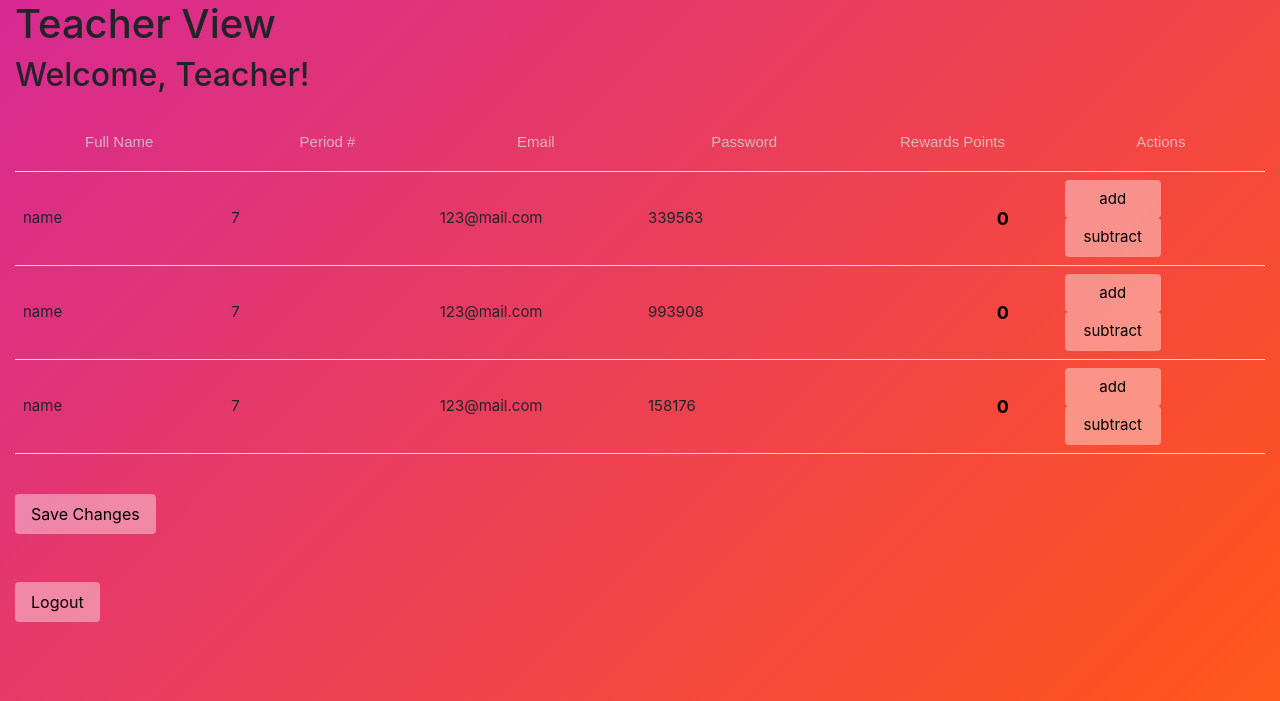
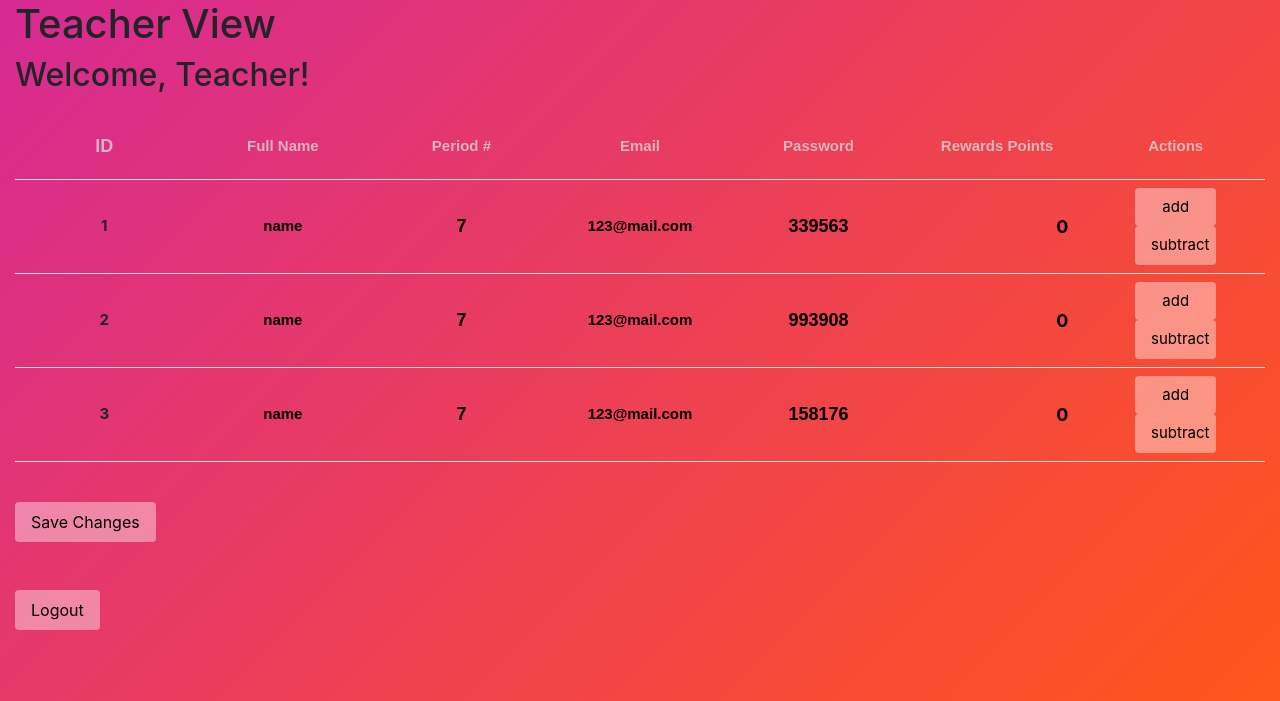
Before and after one commit to MatthiasMasiero/CompSci-RP-Website, a Flask app: page /t in a window 1280 px wide. Shown: the top 701 px of the page. Run offline with Flask 3, Linux system fonts and the light colour scheme; a user stored in the database is signed in; data comes from the database, SQL or seed files in the repository; both versions use the stored data as it was after the commit.

Commit message:
added ID clmn, made everything editable, TODO@271

```diff
--- a/main.py
+++ b/main.py
@@ -219,50 +219,108 @@ def teacher():
         if request.method == "POST":
             users = []
             for i in range(len(Student.query.all())):
+                str_id = "studentid" + str(i)
                 str_name = "studentname" + str(i)
                 str_period = "studentperiod" + str(i)
                 str_email = "studentemail" + str(i)
                 str_password = "studentpassword" + str(i)
                 str_rp = "studentrp" + str(i)
 
-                # print(str_rp)
+
+                id_input = request.form[str_id]
+
 
                 name_input = request.form[str_name]
-                period_input = request.form[str_period]
-                email_input = request.form[str_email]
-                password_input = request.form[str_password]
-
-                rp_input = request.form[str_rp]
-
-                # print(f"points entered for user {i}: {rp_input}")
 
 
+                try:
+                    period_input = int(request.form[str_period])
+                except:
+                    # someone put an "e" in the period input (we don't know how to prevent them from doing it)
+                    flash(f"Please enter a valid period number for {name_input} (id: {id_input})")
+                    return redirect(url_for("teacher"))
 
-                users.append([name_input, period_input, email_input, password_input, rp_input])
+                # make sure period is a number between 1 and 8, inclusive
+                if period_input < 1 or period_input > 8:
+                    flash(f"Please enter a valid period number for {name_input} (id: {id_input})")
+                    return redirect(url_for("teacher"))
 
-            # print(users)
+
+                email_input = request.form[str_email]
+
+                # first check if the email has been changed/edited
+                if email_input != Student.query.filter_by(_id=id_input).first().email:
+                    # make sure email is unique
+                    emails_found = Student.query.filter_by(email=email_input).first()
+                    if emails_found and emails_found._id != id_input: # also making sure the matching email is not the same student
+                        flash(f"The email you're trying to change for {name_input} (id: {id_input}) is already taken by {emails_found.name} (id: {emails_found._id})")
+                        return redirect(url_for("teacher"))
+
+                    # make sure email is valid
+                    # for now, just checking if it's empty
+                    if email_input == "":
+                        flash(f"Please enter a valid email for {name_input} (id: {id_input})")
+                        return redirect(url_for("teacher"))
+
+
+                password_input = request.form[str_password]
+                # LOGIC FOR VALIDATING NEW PASSWORD:
+                # 1. check if the password has been changed/edited
+                # 2. make sure password is made up of only numbers
+                # 3. make sure password is a 6 digit number (leading zeroes allowed)
+                #   3a. TODO: check if it has leading zeroes that would make it a 6 digit number when removed (ex: 0000000000012 -> 000012, 000123456 -> 123456)
+                #   3b. if it's less than 6 digits, add leading zeroes
+                # 4. make sure password is unique (doesn't already belong to another student)
+
+
+                # first check if the password has been changed/edited
+                if password_input != Student.query.filter_by(_id=id_input).first().password:
+                    # make sure password is a 6 digit number (leading zeroes allowed)
+                    if not password_input.isdigit() or len(password_input) != 6:
+                        # check if it has leading zeroes that would make it a 6 digit number when removed
+                        if len(password_input.lstrip('0')) == 6:
+                            password_input = password_input.lstrip('0')
+                        if len(password_input) < 6:
+                            # add leading zeroes, then continue
+                            password_input = password_input.zfill(6)
+                        else:
+                            flash(f"Please enter a valid password for {name_input} (id: {id_input})")
+                            return redirect(url_for("teacher"))
+
+                    # make sure password is unique
+                    passwords_found = Student.query.filter_by(password=password_input).first()
+                    if passwords_found and passwords_found._id != id_input:
+                        flash(f"The password you're trying to change for {name_input} (id: {id_input}) is already taken by {passwords_found.name} (id: {passwords_found._id})")
+                        return redirect(url_for("teacher"))
+
+
+                try:
+                    rp_input = int(request.form[str_rp])
+                except:
+                    # someone put an "e" in the rp input (we don't know how to prevent them from doing it)
+                    flash(f"Please enter a valid number of RP for {name_input} (id: {id_input})")
+                    return redirect(url_for("teacher"))
+
+
+                users.append([id_input, name_input, period_input, email_input, password_input, rp_input])
+
 
             # update the database
             for i in range(len(users)):
-                # TODO: change the filter to use email for deployment
-                found_user = Student.query.filter_by(password=users[i][3]).first()
-                # print(f"points entered for user {i}: {users[i][4]}")
-                # print("found user from database", found_user)
-                # print("current user from the table: ", users[i])
+                # using the id for the filter because that can't be changed
+                found_user = Student.query.filter_by(_id=users[i][0]).first()
 
                 # IF YOU MAKE ALL TABLE CELLS INTO INPUTS, UNCOMMENT THIS
-                # found_user.name = users[i][0]
-                # found_user.period = users[i][1]
-                # found_user.email = users[i][2]
-                # found_user.password = users[i][3]
-                found_user.rp = users[i][4]
+                found_user.name = users[i][1]
+                found_user.period = users[i][2]
+                found_user.email = users[i][3]
+                found_user.password = users[i][4]
+                found_user.rp = users[i][5]
 
 
-                # print("new points value", found_user.rp)
                 db.session.commit()
 
             flash("Saved!")
-            # print(list(Student.query.all()))
             return redirect(url_for("teacher"))
 
         # display the table of students
--- a/static/teacher.css
+++ b/static/teacher.css
@@ -1,7 +1,7 @@
 /* give tables inner borders and padding */
 table, th, td {
     padding: 8px;
-    text-align: left;
+    text-align: center;
     border-bottom: 1px solid #ddd;
     border-collapse: collapse;
     font-size: 15px;
@@ -9,17 +9,18 @@ table, th, td {
     margin-bottom: 40px;
     width: 100%;
     table-layout: fixed;
+    font-weight: bold;
 }
 
 .search-input,
-.tableheader {
+.tableheader, .tableinput {
     padding: 0.6em 1em;
     width: 100%;
     background: none;
     border: none;
     outline: none;
     font-family: 'Fira Sans', sans-serif;
-    font-weight: 100;
+    font-weight: bold;
 }
 
 input[name="actionbutton"] {
@@ -56,6 +57,5 @@ input[type=number] {
 }
 
 #periodTableHeader {
-    font-weight: 100;
     font-size: 15px;
 }
--- a/static/teacher.js
+++ b/static/teacher.js
@@ -26,9 +26,11 @@ document.addEventListener("DOMContentLoaded", () => {
                 // get the entire row of the current cell
                 const row = tableCell.closest("tr");
                 // get the value of the current cell
-        const value = tableCell.textContent.toLowerCase().replace(",", "");
+                // const value = tableCell.textContent.toLowerCase().replace(",", "");
+                const value = tableCell.children[0].value.toLowerCase();
 
                 // if the value of the cell doesn't match the search query, hide the row
+
                 row.style.visibility = null;
 
                 if (value.search(searchQuery) === -1) {
@@ -37,6 +39,9 @@ document.addEventListener("DOMContentLoaded", () => {
             }
         });
     });
+
+
+
 
     // loop through all the buttons with the class "addbutton"
     document.querySelectorAll(".addbutton").forEach((button) => {
@@ -47,11 +52,11 @@ document.addEventListener("DOMContentLoaded", () => {
 
         // get the value of the 5th cell in the row
         const cell = parseInt(
-        button.closest("tr").querySelectorAll("td")[4].querySelector("input")
+            button.closest("tr").querySelectorAll("td")[5].querySelector("input")
             .value
             );
             // increment the value of the 5th cell in the row
-      button.closest("tr").querySelectorAll("td")[4].querySelector("input").value = cell + 1;
+            button.closest("tr").querySelectorAll("td")[5].querySelector("input").value = cell + 1;
 
         });
     });
@@ -65,16 +70,15 @@ document.addEventListener("DOMContentLoaded", () => {
 
         // get the value of the 5th cell in the row
         const cell = parseInt(
-        button.closest("tr").querySelectorAll("td")[4].querySelector("input")
+            button.closest("tr").querySelectorAll("td")[5].querySelector("input")
             .value
             );
             // increment the value of the 5th cell in the row
             button
             .closest("tr")
-        .querySelectorAll("td")[4]
+            .querySelectorAll("td")[5]
             .querySelector("input").value = cell - 1;
 
         });
     });
-
 });
--- a/templates/teacher.html
+++ b/templates/teacher.html
@@ -27,10 +27,14 @@
     <thead>
         <tr>
             <th>
+                <!-- <div class="tableheader">ID</div> -->
+                <input type="number" class="search-input" placeholder="ID">
+            </th>
+            <th>
                 <input type="text" class="search-input" placeholder="Full Name">
             </th>
             <th>
-                <input type="number" class="search-input" in="1" max="8" placeholder="Period #" id="periodTableHeader">
+                <input type="number" class="search-input" placeholder="Period #" id="periodTableHeader">
             </th>
             <th>
                 <input type="text" class="search-input" placeholder="Email">
@@ -50,20 +54,35 @@
     <tbody>
         {% for student in students %}
         <tr>
-            <td>{{ student.name }}</td>
-            <input type="hidden" name="studentname{{loop.index0}}" value="{{student.name}}">
+            <td>
+                <input class="tableinput" type="hidden" name="studentid{{loop.index0}}" value="{{student._id}}">
+                {{ student._id }}
+            </td>
 
-            <td>{{ student.period }}</td>
-            <input type="hidden" name="studentperiod{{loop.index0}}" value="{{student.period}}">
+            <td>
+                <!-- {{ student.name }} -->
+                <input class="tableinput" type="text" name="studentname{{loop.index0}}" value="{{student.name}}">
+            </td>
 
-            <td>{{ student.email }}</td>
-            <input type="hidden" name="studentemail{{loop.index0}}" value="{{student.email}}">
+            <td>
+                <!-- {{ student.period }} -->
+                <input class="tableinput" type="number" name="studentperiod{{loop.index0}}" value="{{student.period}}">
+            </td>
 
-            <td>{{ student.password }}</td>
-            <input type="hidden" name="studentpassword{{loop.index0}}" value="{{student.password}}">
+            <td>
+                <!-- {{ student.email }} -->
+                <input class="tableinput" type="text" name="studentemail{{loop.index0}}" value="{{student.email}}">
+            </td>
+
+            <td>
+                <!-- {{ student.password }} -->
+                <input class="tableinput" type="number" name="studentpassword{{loop.index0}}" value="{{student.password}}" >
+            </td>
 
             <!-- TODO: style this input tag -->
-            <td><input type="number" name="studentrp{{loop.index0}}" value="{{student.rp}}"></td>
+            <td>
+                <!-- {{student.rp}} -->
+                <input type="number" name="studentrp{{loop.index0}}" value="{{student.rp}}"></td>
 
             <td>
                 <input class="addbutton" type="button" name="actionbutton" value="add">
```
Also changed, not shown: instance/users.db. Lines whose indentation alone changed are shown as unchanged.
